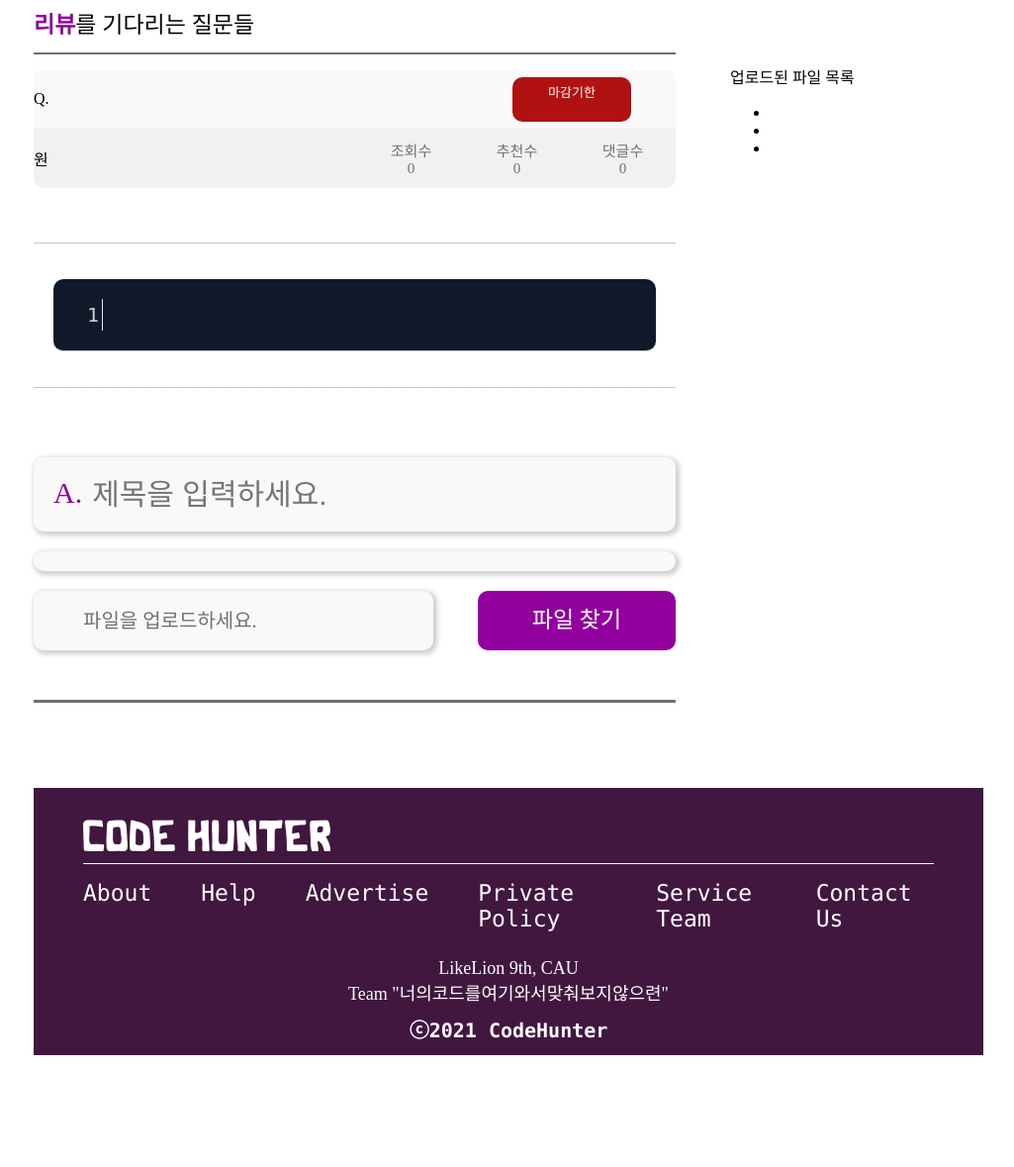
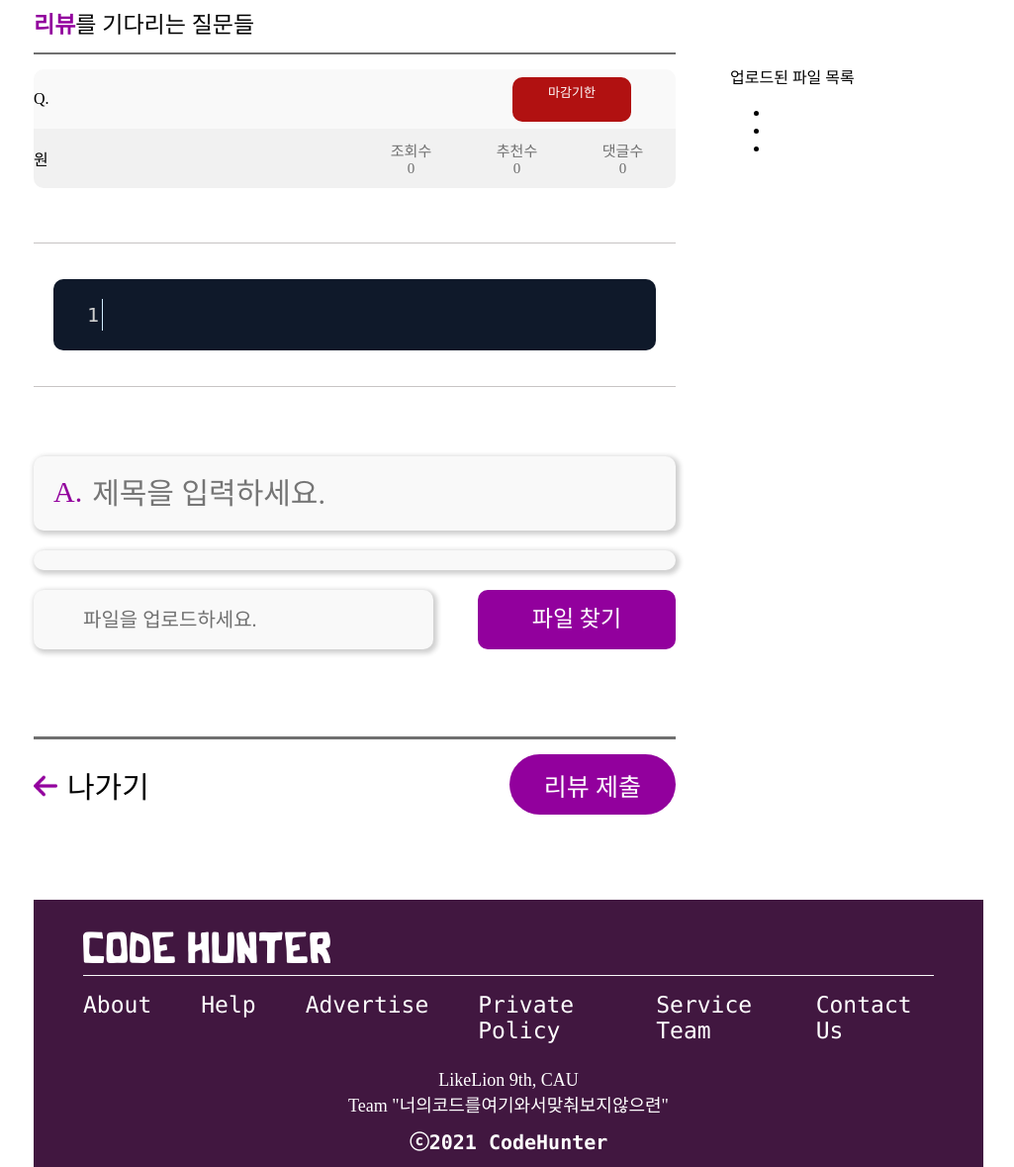
Before and after one commit to LikeLion-CAU-9th/Weiver, a Django app: template Code_Hunter/wanted/templates/createreview.html in a window 1280 px wide. Shown: the part 141-1320 px from the top of the page at 99% size, without its empty margins (126-1151 px from the left). Before the commit the page ends 1207 px from the top, so only its background shows below. Run offline with Django 3.2, Linux system fonts and the light colour scheme; the template is opened without the code that fills it, so the values that code supplies are empty; some libraries are stand-ins or nearby versions; some web fonts are replaced.

Commit message:
fix review page

```diff
--- a/Code_Hunter/main/static/css/base.css
+++ b/Code_Hunter/main/static/css/base.css
@@ -1,6 +1,11 @@
 body {
     margin: 0;
     width: 100%;
+    font-family: Noto Sans KR;
+}
+
+input {
+    font-family: Noto Sans KR;
 }
 
 .navbar {
--- a/Code_Hunter/wanted/static/css/board.css
+++ b/Code_Hunter/wanted/static/css/board.css
@@ -102,7 +102,7 @@
 }
 
 .quest-box:hover {
-    box-shadow: 0px 0px 2px 2px rgb(255, 150, 215);
+    box-shadow: 0px 0px 1px 1px rgb(173, 173, 173);
 }
 
 .quest-index {
--- a/Code_Hunter/wanted/static/css/createreview.css
+++ b/Code_Hunter/wanted/static/css/createreview.css
@@ -12,7 +12,6 @@
 
 .code-box {
     margin: 36px auto;
-    border-bottom: 1.5px solid #C7C4C4;
     width: calc(100% - 40px);
     box-sizing: border-box;
 }
@@ -24,7 +23,6 @@
 .review {
     padding: 50px 0;
     border-top: 1.5px solid #C7C4C4;
-    border-bottom: 3px solid #707070;
 }
 
 .review-title {
@@ -87,3 +85,8 @@
     font-size: 23px;
     text-align: center;
 }
+
+.submit-area .submit {
+    font-size: 25px;
+    padding: 5px 35px;
+}
--- a/Code_Hunter/wanted/static/css/matching.css
+++ b/Code_Hunter/wanted/static/css/matching.css
@@ -38,7 +38,7 @@
     display: flex;
     flex-direction: row;
     flex-wrap: wrap;
-    justify-content: space-between;s
+    justify-content: space-between;
 }
 
 .box-model {
--- a/Code_Hunter/wanted/static/css/midnight.css
+++ b/Code_Hunter/wanted/static/css/midnight.css
@@ -17,7 +17,7 @@
 .cm-s-midnight .CodeMirror-linenumber { color: #D0D0D0; }
 .cm-s-midnight .CodeMirror-cursor { border-left: 1px solid #F8F8F0; }
 
-.cm-s-midnight span.cm-comment { background: #830000; color: #a9bdb7;}
+.cm-s-midnight span.cm-comment { background: #ffb4b4; color: #9200af;}
 .cm-s-midnight span.cm-atom { color: #AE81FF; }
 .cm-s-midnight span.cm-number { color: #D1EDFF; }
 
--- a/Code_Hunter/wanted/static/css/newquest.css
+++ b/Code_Hunter/wanted/static/css/newquest.css
@@ -94,7 +94,7 @@
     border: none;
     outline: none;
     font-family: Noto Sans KR;
-    font-size: 25px;
+    font-size: 23px;
     box-sizing: border-box;
     box-shadow: 2px 2px 5px 2px #cfcfcf;
     padding: 0 20px;
--- a/Code_Hunter/wanted/static/css/questdetail.css
+++ b/Code_Hunter/wanted/static/css/questdetail.css
@@ -224,12 +224,12 @@
 
 .newcomment-button,.newcomment-button:hover {
     background-color: #92009D;
-    font-size: 20px;
+    font-size: 18px;
     color: white;
     border: none;
     outline: none;
-    padding: 9px 20px;
-    margin: auto 0px 4px 15px;
+    padding: 9px 15px;
+    margin: auto 4px 4px 15px;
     border-radius: 10px;
 }
 
--- a/Code_Hunter/wanted/templates/board.html
+++ b/Code_Hunter/wanted/templates/board.html
@@ -153,6 +153,7 @@
                 <span>클릭하면 코드리뷰 질문 작성 창으로 넘어갑니다.</span>
             </div>
         </a>
+        <img src="{% static 'img/tags.PNG' %}" style="width: 100%; height: auto; margin-top: 50px;">
     </div>
 </div>
 
--- a/Code_Hunter/wanted/templates/createreview.html
+++ b/Code_Hunter/wanted/templates/createreview.html
@@ -101,6 +101,10 @@
                     <div class="review-file-upload">파일 찾기</div>
                 </div>
             </div>
+            <div class="submit-area">
+                <a href="{% url 'questdetail' quest.id %}"><img src="{% static 'img/left.png' %}" style="height: 24px; margin-right: 10px;">나가기</a>
+                <input type="submit" class="submit" value="리뷰 제출">
+            </div>
         </div>
         <div class="tag-area">
             <div class="quest-filebox">
```
Also changed, not shown: Code_Hunter/wanted/static/img/tags.PNG (added).
